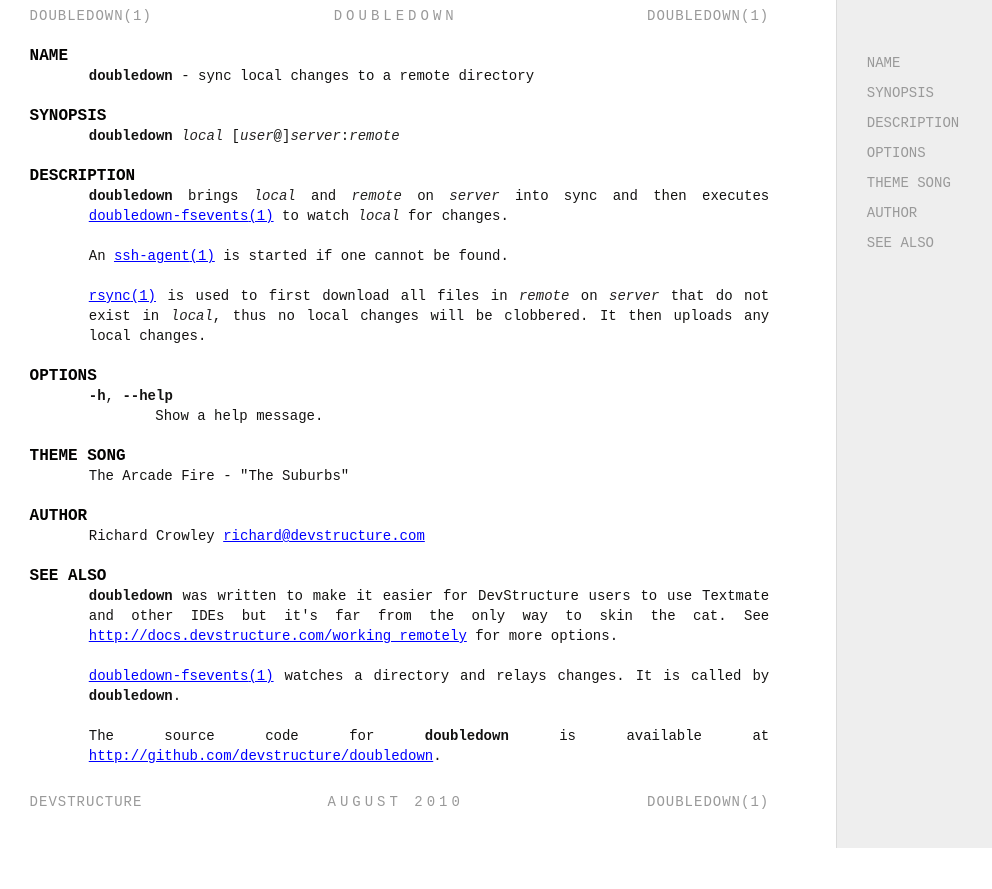
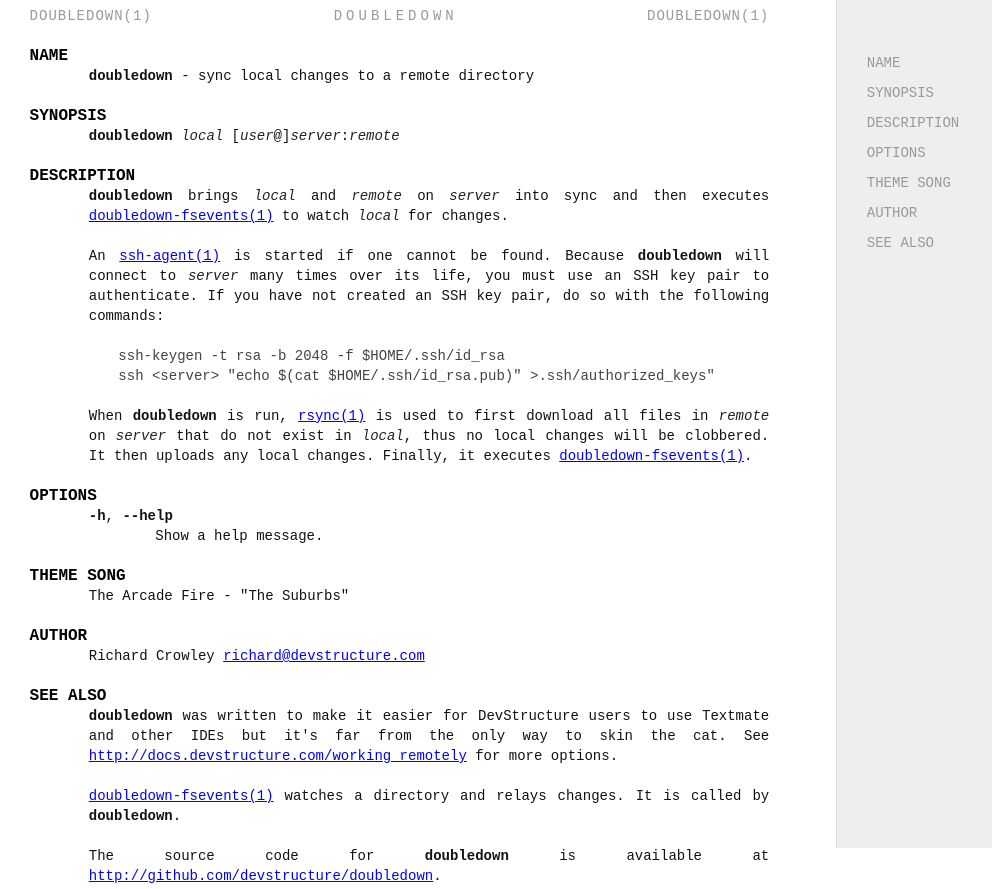
Before and after one commit to devstructure/doubledown, a plain HTML site: page doubledown.1.html in a window 1280 px wide. Shown: the top 889 px of the page, without its empty margins (0-992 px from the left). Before the commit the page ends 832 px from the top, so only its background shows below. Drawn offline with Linux system fonts and the light colour scheme.

Commit message:
Rebuilt manual.

```diff
--- a/doubledown.1.html
+++ b/doubledown.1.html
@@ -87,9 +87,13 @@
 
 <p><code>doubledown</code> brings <em>local</em> and <em>remote</em> on <em>server</em> into sync and then executes <a href="http://devstructure.github.com/doubledown/doubledown-fsevents.1.html" class="man-ref">doubledown-fsevents<span class="s">(1)</span></a> to watch <em>local</em> for changes.</p>
 
-<p>An <a href="http://man.cx/ssh-agent(1)" class="man-ref">ssh-agent<span class="s">(1)</span></a> is started if one cannot be found.</p>
+<p>An <a href="http://man.cx/ssh-agent(1)" class="man-ref">ssh-agent<span class="s">(1)</span></a> is started if one cannot be found.  Because <code>doubledown</code> will connect to <em>server</em> many times over its life, you must use an SSH key pair to authenticate.  If you have not created an SSH key pair, do so with the following commands:</p>
 
-<p><a href="http://man.cx/rsync(1)" class="man-ref">rsync<span class="s">(1)</span></a> is used to first download all files in <em>remote</em> on <em>server</em> that do not exist in <em>local</em>, thus no local changes will be clobbered.  It then uploads any local changes.</p>
+<pre><code>ssh-keygen -t rsa -b 2048 -f $HOME/.ssh/id_rsa
+ssh &lt;server> "echo $(cat $HOME/.ssh/id_rsa.pub)" &gt;.ssh/authorized_keys"
+</code></pre>
+
+<p>When <code>doubledown</code> is run, <a href="http://man.cx/rsync(1)" class="man-ref">rsync<span class="s">(1)</span></a> is used to first download all files in <em>remote</em> on <em>server</em> that do not exist in <em>local</em>, thus no local changes will be clobbered.  It then uploads any local changes.  Finally, it executes <a href="http://devstructure.github.com/doubledown/doubledown-fsevents.1.html" class="man-ref">doubledown-fsevents<span class="s">(1)</span></a>.</p>
 
 <h2 id="OPTIONS">OPTIONS</h2>
 
@@ -104,7 +108,7 @@
 
 <h2 id="AUTHOR">AUTHOR</h2>
 
-<p>Richard Crowley <a data-bare-link="true" href="&#x6d;&#x61;&#x69;&#108;&#x74;&#x6f;&#58;&#x72;&#x69;&#99;&#x68;&#x61;&#x72;&#x64;&#x40;&#100;&#101;&#x76;&#115;&#116;&#x72;&#x75;&#99;&#116;&#117;&#114;&#101;&#x2e;&#99;&#x6f;&#109;">&#114;&#105;&#x63;&#104;&#x61;&#x72;&#100;&#64;&#100;&#101;&#x76;&#x73;&#116;&#114;&#117;&#99;&#x74;&#x75;&#114;&#x65;&#x2e;&#x63;&#111;&#x6d;</a></p>
+<p>Richard Crowley <a data-bare-link="true" href="&#109;&#97;&#105;&#108;&#116;&#x6f;&#58;&#x72;&#105;&#99;&#104;&#97;&#114;&#x64;&#x40;&#x64;&#101;&#x76;&#x73;&#x74;&#x72;&#x75;&#x63;&#x74;&#x75;&#x72;&#101;&#x2e;&#x63;&#x6f;&#109;">&#x72;&#x69;&#99;&#x68;&#x61;&#x72;&#x64;&#64;&#x64;&#x65;&#118;&#115;&#x74;&#x72;&#x75;&#x63;&#x74;&#117;&#114;&#x65;&#46;&#x63;&#111;&#x6d;</a></p>
 
 <h2 id="SEE-ALSO">SEE ALSO</h2>
 
```
Also changed, not shown: doubledown-fsevents.1.html (+1 -1 lines).
